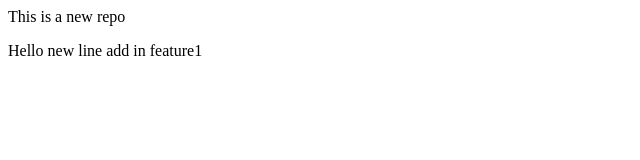
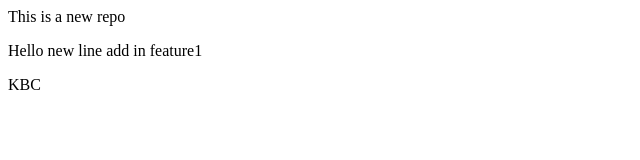
Before and after one commit to Jeel9779/localrepo, a plain HTML site: page index.html in a window 1280 px wide. Shown: the full height of the page, 0-640 px from the left. Drawn offline with Linux system fonts and the light colour scheme.

Commit message:
Add Mall Name

```diff
--- a/index.html
+++ b/index.html
@@ -1,2 +1,3 @@
 <p> This is a new repo</p>
 <p> Hello new line add in feature1</p>
+<p> KBC</p>
```
